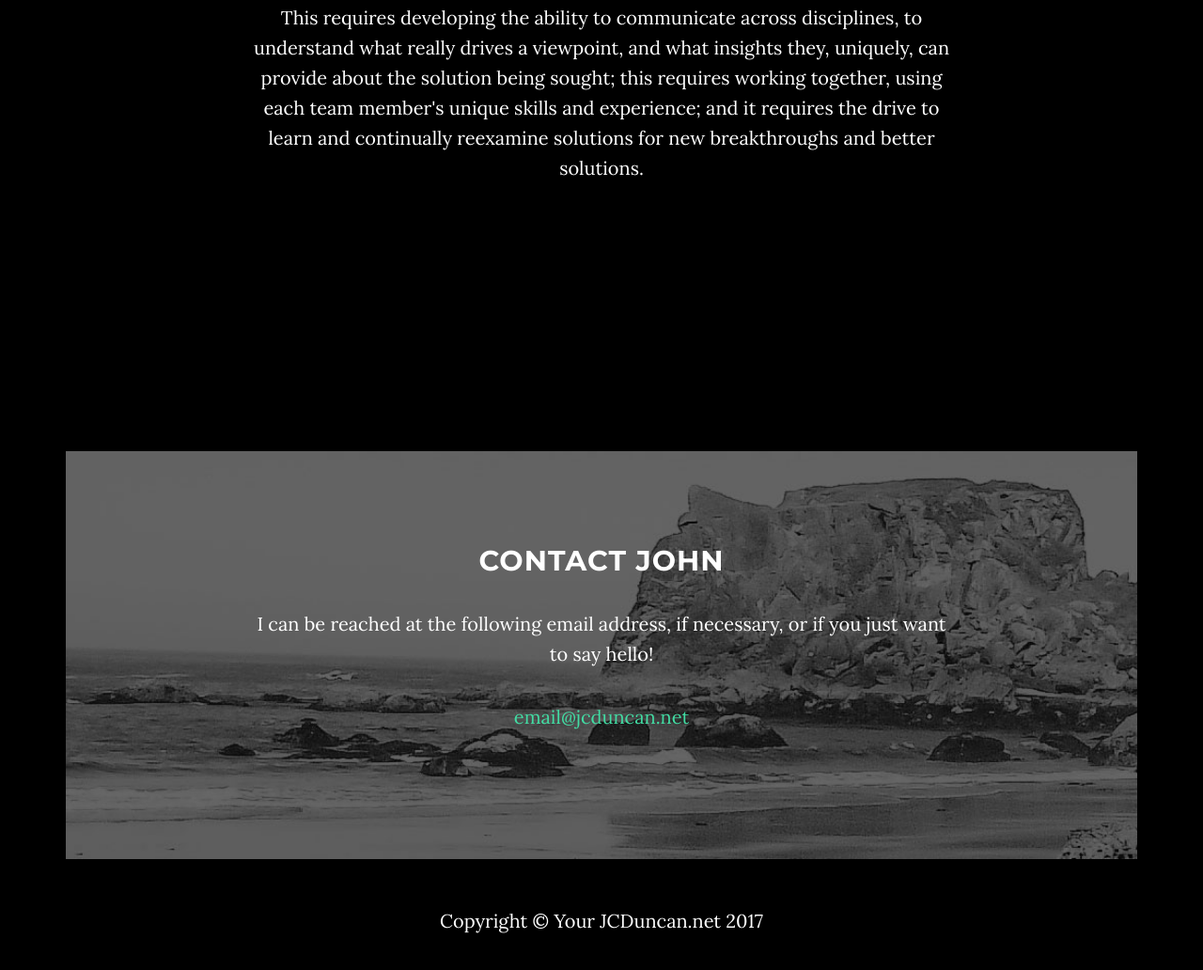
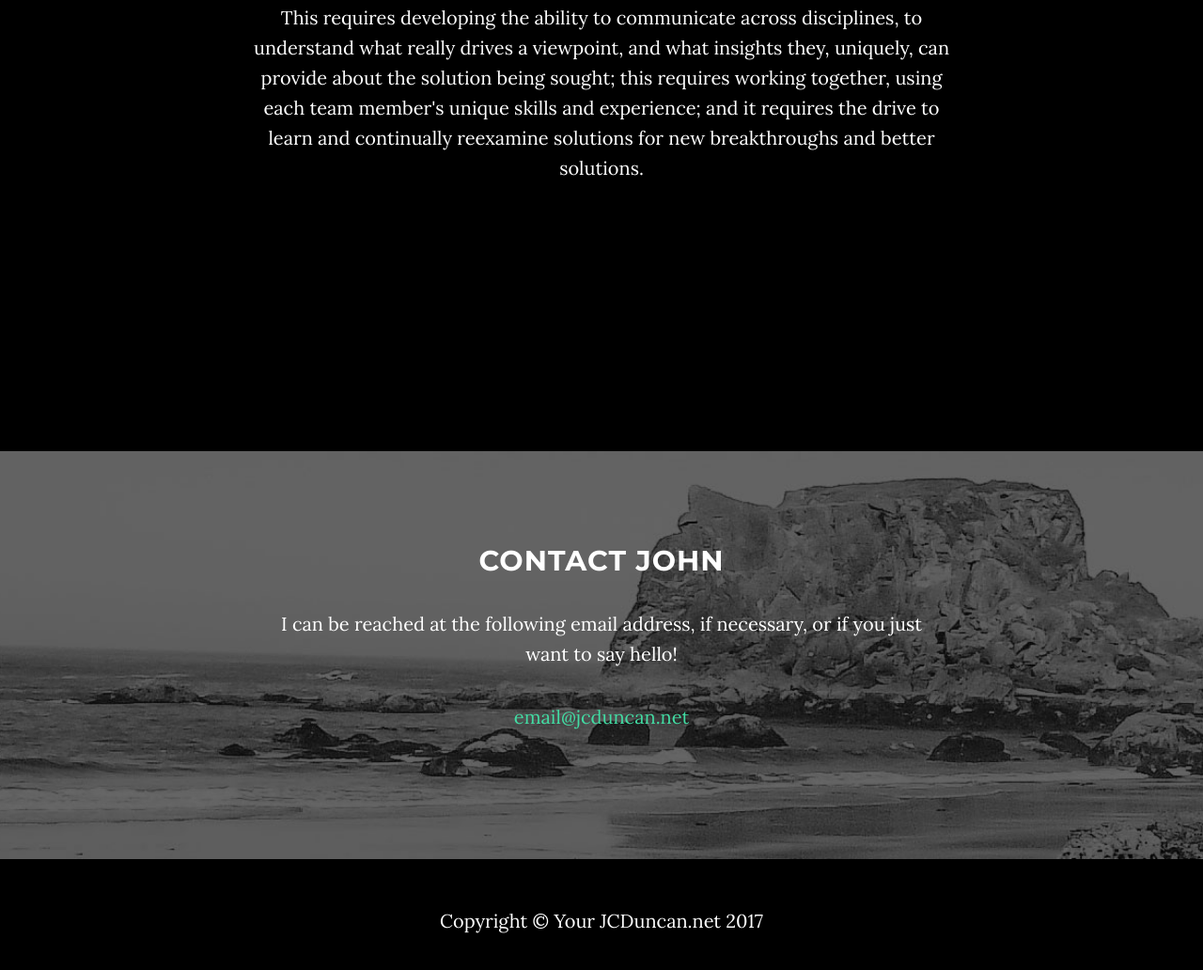
Before and after one commit to jc-duncan/jc-duncan.github.io, a website: page index.html in a window 1280 px wide. Shown: the part 1441-2473 px from the top of the page at 94% size. Drawn offline with nearby package versions, Linux system fonts and the light colour scheme; some packages are replaced by stand-ins of ours.

Commit message:
Update index.html

```diff
--- a/index.html
+++ b/index.html
@@ -96,9 +96,9 @@
     </section>
 
     <!-- Contact Section -->
-    <section id="contact" class="container content-section text-center">
+    <section id="contact" class="content-section text-center">
         <div class="download-section">
-        <div class="row">
+        <div class="container">
             <div class="col-lg-8 col-lg-offset-2">
                 <h2>Contact John</h2>
                 <p>I can be reached at the following email address, if necessary, or if you just want to say hello! </p>
```
